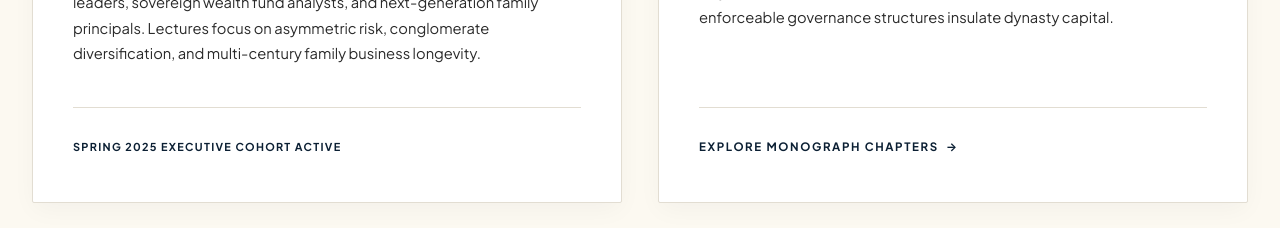
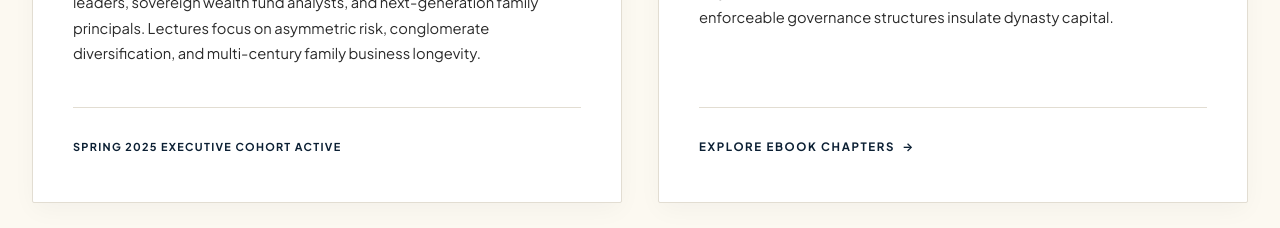
Before and after one commit to Creatorsblueprint/Anuraag, a React (Vite) app in the folder Anuraag-Project/: page / in a window 1280 px wide. Shown: the part 4020-4248 px from the top of the page. Built offline with nearby package versions, Linux system fonts and the light colour scheme; a web font is replaced by a local one.

Commit message:
Update link text in Lectern

```diff
--- a/Anuraag-Project/src/Lectern/Lectern.jsx
+++ b/Anuraag-Project/src/Lectern/Lectern.jsx
@@ -75,7 +75,7 @@ export default function Lectern() {
 
             <div className={styles.cardFooter}>
               <a href="#ebook" className={styles.exploreLink}>
-                <span>EXPLORE MONOGRAPH CHAPTERS</span>
+                <span>EXPLORE EBOOK CHAPTERS</span>
                 <span>&rarr;</span>
               </a>
             </div>
```
